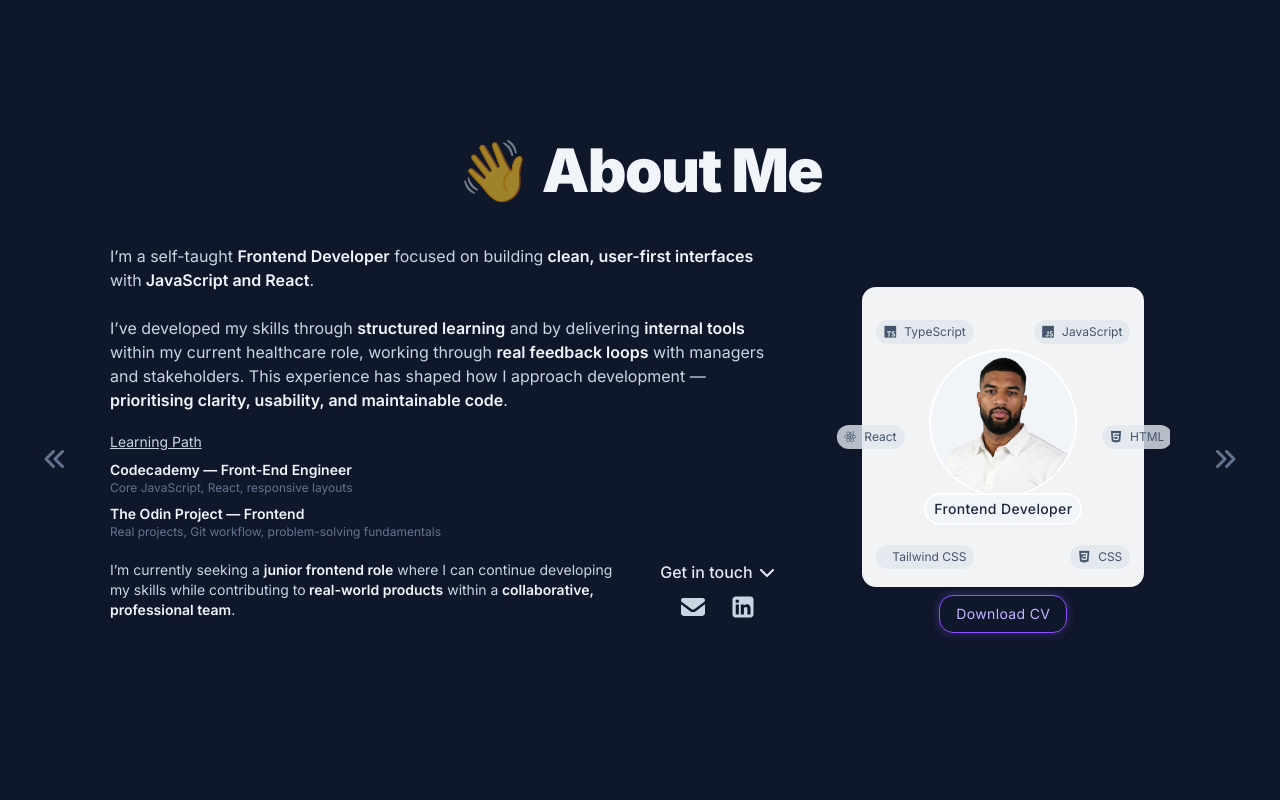
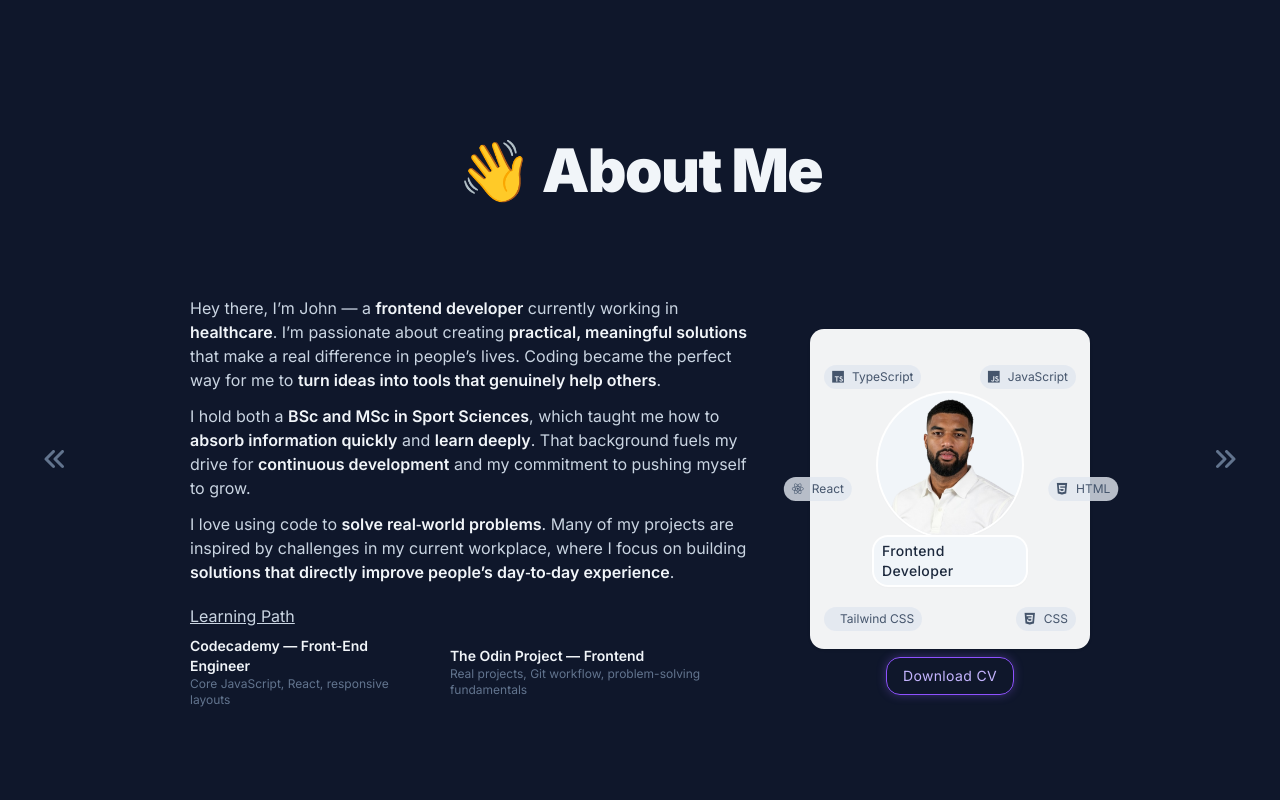
Before and after one commit to Jakelliott98/portfolio_page, a React (Vite) app: page / in a window 1280 px wide. Shown: the part 780-1580 px from the top of the page. Built offline with nearby package versions, Linux system fonts and the light colour scheme.

Commit message:
Changes to about me layout

```diff
--- a/src/pages/HeroSection.jsx
+++ b/src/pages/HeroSection.jsx
@@ -3,6 +3,9 @@ import HeaderSection from './HeaderSection'
 import { FontAwesomeIcon } from '@fortawesome/react-fontawesome'
 import { faAnglesDown } from '@fortawesome/free-solid-svg-icons'
 import { useEffect, useState } from 'react'
+import { faEnvelope } from "@fortawesome/free-solid-svg-icons"
+import { faSquareLinkedin } from "@fortawesome/free-brands-svg-icons"
+
 
 export default function HeroSection () {
 
@@ -23,13 +26,15 @@ export default function HeroSection () {
                         <img src={heroImage} className='mb-5 md:hidden w-[200px] h-[200px] rounded-full object-cover border-4 border-violet-600 shadow-[0_0_60px_rgba(139,92,246,0.35)]'/>
                         <h1 className="text-4xl md:text-9xl font-black text-slate-100">JOHN ELLIOTT</h1>
                         <h2 className="text-xl md:text-3xl text-slate-200 font-semibold md:font-light md:text-left">Frontend Developer</h2>
-                        <p className='hidden md:block text-slate-300 mt-6'>
-                            <span className='supportingText'>Self-taught JavaScript and React Developer</span> focused on building <span className='supportingText'>practical and user-friendly web experiences</span>.
+                        <p className='text-slate-300 mt-3 md:mt-6 text-center md:text-left'>
+                            <span className='supportingText'>Self-taught JavaScript and React Developer</span> focused on building <span className='supportingText'>clean, user-first interfaces</span>.
                             <span className='hidden md:inline'>
                                 &nbsp;Looking to join teams where I can <span className='supportingText'>contribute value </span> and <span className='supportingText'>keep growing as a developer.</span>
                             </span>
                         </p>
-                        <p className='text-slate-400 md:hidden mt-3'>Self-taught JavaScript and React Developer focused on building practical and user-friendly web experiences. Looking to join teams where I can contribute value and keep growing as a developer. </p>
+                        <div className='pt-5'>
+                            <button className="rounded-xl py-2 px-4 cursor-pointer ctaButtons shadow-sm tracking-wide text-sm border">Download CV</button>
+                        </div>
                     </div>
                 </div>
                 <div className="flex-3 flex justify-center items-center relative">
--- a/src/pages/Home.jsx
+++ b/src/pages/Home.jsx
@@ -6,7 +6,7 @@ import Projects from './projects/Projects'
 function Homepage () {
 
   return (
-    <div className="md:px-10 bg-slate-900 p-5 md:p-0 flex flex-col md:gap-10">
+    <div className="md:px-10 bg-slate-900 p-5 md:p-0 flex flex-col gap-10">
         <section><HeroSection/></section>
         <section id="aboutMe"><AboutMe /></section>
         <section id='projects'><Projects /></section>
--- a/src/pages/about-me/AboutMe.jsx
+++ b/src/pages/about-me/AboutMe.jsx
@@ -11,13 +11,13 @@ export default function AboutMe () {
 
     return (
         <div className="md:h-screen text-slate-200 md:items-center flex gap-10 md:py-20">
-            <p onClick={() => setIndex(prev => prev - 1)} className="hidden md:block">
+            <p onClick={() => setIndex(prev => prev - 1)} className={`hidden md:block ${index === 0 && 'md:hidden'}`}>
                 <FontAwesomeIcon className="cursor-pointer text-2xl text-slate-500 hover:text-slate-50" icon={faAnglesLeft} />
             </p>
-            <div className="h-full flex-1 overflow-hidden grid grid-rows-[64px_1fr_64px] md:gap-10">
+            <div className="px-20 h-full flex-1 overflow-hidden grid grid-rows-[64px_1fr_64px] md:gap-10">
                 { index === 0 ? (<PersonalLife />) : index === 1 ? (<GeneralInfo />) : (<ProfessionalLife />) }
             </div>
-            <p onClick={() => setIndex((prev => prev+1))} className="hidden md:block">
+            <p onClick={() => setIndex((prev => prev+1))} className={`hidden md:block ${index === 2 && 'md:hidden'}`}>
                 <FontAwesomeIcon className="cursor-pointer text-2xl text-slate-500 hover:text-slate-50" icon={faAnglesRight} />
             </p>
         </div>
--- a/src/pages/about-me/GeneralInfo.jsx
+++ b/src/pages/about-me/GeneralInfo.jsx
@@ -1,5 +1,5 @@
 import { FontAwesomeIcon } from "@fortawesome/react-fontawesome"
-import { faChevronDown, faEnvelope } from "@fortawesome/free-solid-svg-icons"
+import { faEnvelope } from "@fortawesome/free-solid-svg-icons"
 import { faSquareLinkedin } from "@fortawesome/free-brands-svg-icons"
 import heroImage from '../../assets/Hero_me.png'
 
@@ -8,57 +8,35 @@ function GeneralInfo () {
     return (
         <div className="contents text-slate-300">
             <h1 className="sectionHeading text-center">
-                <span className="opacity-60">👋</span> About Me
+                <span>👋</span> About Me
             </h1>
-            <div className="flex-1 flex flex-col md:flex-row gap-5 md:gap-15 text-slate-300">
-                <div className="flex flex-col gap-5 flex-2">
-                    <section className="flex flex-col gap-3">
-                        <p className="hidden md:block text-left text-slate-300">
-                            I’m a self-taught <span className="supportingText">Frontend Developer</span> focused on building
-                            <span className="supportingText"> clean, user-first interfaces</span> with
-                            <span className="supportingText"> JavaScript and React</span>.
-                            <br /><br />
-                            I’ve developed my skills through <span className="supportingText">structured learning</span> and by
-                            delivering <span className="supportingText">internal tools</span> within my current healthcare role,
-                            working through <span className="supportingText">real feedback loops</span> with managers and stakeholders.
-                            This experience has shaped how I approach development —
-                            <span className="supportingText"> prioritising clarity, usability, and maintainable code</span>.
-                        </p>
-                        <p className="md:hidden text-center">Lorem ipsum dolor sit, amet consectetur adipisicing elit. Vitae laboriosam doloremque, veritatis totam officiis maiores, assumenda reiciendis nihil iste quae odit aliquid nobis, vel ipsam a eaque voluptates molestiae porro.</p>
+            <div className="row-span-2 flex-1 flex flex-col items-center md:flex-row gap-5 md:gap-15 text-slate-300">
+                <div className="flex-2 flex flex-col gap-5">
+                    <section className="flex flex-col gap-3 text-center md:text-left">
+                        <p>Hey there, I’m John — a <span class="supportingText">frontend developer</span> currently working in <span class="supportingText">healthcare</span>. I’m passionate about creating <span class="supportingText">practical, meaningful solutions</span> that make a real difference in people’s lives. Coding became the perfect way for me to <span class="supportingText">turn ideas into tools that genuinely help others</span>.</p>
+                        <p className="hidden md:block">I hold both a <span class="supportingText">BSc and MSc in Sport Sciences</span>, which taught me how to <span class="supportingText">absorb information quickly</span> and <span class="supportingText">learn deeply</span>. That background fuels my drive for <span class="supportingText">continuous development</span> and my commitment to pushing myself to grow.</p>
+                        <p>I love using code to <span class="supportingText">solve real‑world problems</span>. Many of my projects are inspired by challenges in my current workplace, where I focus on building <span class="supportingText">solutions that directly improve people’s day‑to‑day experience</span>.</p>
                     </section>
                     <section className="flex [&>*]:flex-1">
                         <div className="flex flex-col gap-2">
-                            <p className="text-center md:text-left text-sm underline text-slate-300">Learning Path</p>
-                            <div className="flex flex-col text-left text-sm text-slate-300">
+                            <p className="text-center md:text-left underline text-slate-300">Learning Path</p>
+                            <div className="flex flex-col md:flex-row gap-2 md:gap-10 items-center text-sm text-slate-300">
                                 <p className="text-center md:text-left">
                                     <span className="supportingText">Codecademy — Front-End Engineer</span>
-                                    <span className="block text-xs text-slate-500">
-                                    Core JavaScript, React, responsive layouts
-                                    </span>
+                                    <span className="block text-xs text-slate-500">Core JavaScript, React, responsive layouts</span>
                                 </p>
-                                <p className="text-center md:text-left mt-2">
+                                <p className="text-center md:text-left">
                                     <span className="supportingText">The Odin Project — Frontend</span>
-                                    <span className="block text-xs text-slate-500">
-                                    Real projects, Git workflow, problem-solving fundamentals
-                                    </span>
+                                    <span className="block text-xs text-slate-500">Real projects, Git workflow, problem-solving fundamentals</span>
                                 </p>
                             </div>
                         </div>
                     </section>
                     <section className="flex justify-between gap-10">
-                        <p className="hidden md:block text-left w-3/6 text-sm flex-1 text-slate-300">
-                            I’m currently seeking a <span className="supportingText">junior frontend role</span> where I can
-                            continue developing my skills while contributing to
-                            <span className="supportingText"> real-world products</span> within a
-                            <span className="supportingText"> collaborative, professional team</span>.
-                        </p>
                         <div className="w-full md:w-fit flex justify-center md:justify-start">
                             <div className="w-fit">
-                                <div className="flex gap-1 items-center text-slate-200">
-                                    <p className="font-medium">Get in touch</p>
-                                    <FontAwesomeIcon icon={faChevronDown} />
-                                </div>
-                                <div className="text-2xl flex justify-center gap-5 pt-2 text-slate-300">
+
+                                <div className="md:hidden text-2xl flex justify-center gap-5 pt-2 text-slate-300">
                                     <a href='mailto:john98elliott@gmail.com?subject=Portfolio%20Contact%20Me'><FontAwesomeIcon icon={faEnvelope} className="cursor-pointer hover:scale-110 hover:text-violet-400"/></a>
                                     <a href="https://www.linkedin.com/in/john-elliott1998/"><FontAwesomeIcon icon={faSquareLinkedin} className="cursor-pointer hover:scale-110 hover:text-violet-400"/></a>
                                 </div>
@@ -67,6 +45,20 @@ function GeneralInfo () {
                     </section>
                 </div>
                 <section className="flex-1 flex flex-col justify-center items-center gap-2">
+                    <StackImageCard />
+                    <button className="rounded-xl py-2 px-4 cursor-pointer ctaButtons shadow-sm tracking-wide text-sm border">Download CV</button>
+                </section>
+            </div>
+        </div>
+    )
+}
+
+
+
+
+function StackImageCard () {
+
+    return (
     <div className=" relative">
         <div className="bg-white/95 shadow-sm  flex flex-col items-center p-14 rounded-xl z-10 md:p-16">
             <img src={heroImage} className="w-36 h-36 bg-slate-100 rounded-full ring-2 ring-white shadow-sm"/>
@@ -97,10 +89,6 @@ function GeneralInfo () {
             </div>
         </div>
     </div>
-                    <button className="rounded-xl py-2 px-4 cursor-pointer ctaButtons shadow-sm tracking-wide text-sm border">Download CV</button>
-                </section>
-            </div>
-        </div>
     )
 }
 
--- a/src/pages/about-me/PersonalLife.jsx
+++ b/src/pages/about-me/PersonalLife.jsx
@@ -60,7 +60,7 @@ function PersonalLife () {
     return (
         <div className="min-h-full contents">
             <h1 className="sectionHeading text-center">
-                <span className="opacity-60">🌱</span> Outside of Work
+                <span>🌱</span> Outside of Work
             </h1>
             <div className="w-full max-w-full flex gap-4 overflow-x-auto snap-x snap-mandatory">
                 {
--- a/src/pages/about-me/ProfessionalLife.jsx
+++ b/src/pages/about-me/ProfessionalLife.jsx
@@ -4,7 +4,7 @@ function ProfessionalLife () {
     return (
         <div className="contents h-full">
             <h1 className="sectionHeading text-center">
-                <span className="opacity-60">🚀</span> Professional Journey
+                <span>🚀</span> Professional Journey
             </h1>
             <div className="flex gap-10 text-slate-700 h-full">
                 <div className="h-full flex-1 bg-slate-800/80 backdrop-blur p-6 rounded-xl flex flex-col gap-3">
```
Lines whose indentation alone changed are shown as unchanged.
